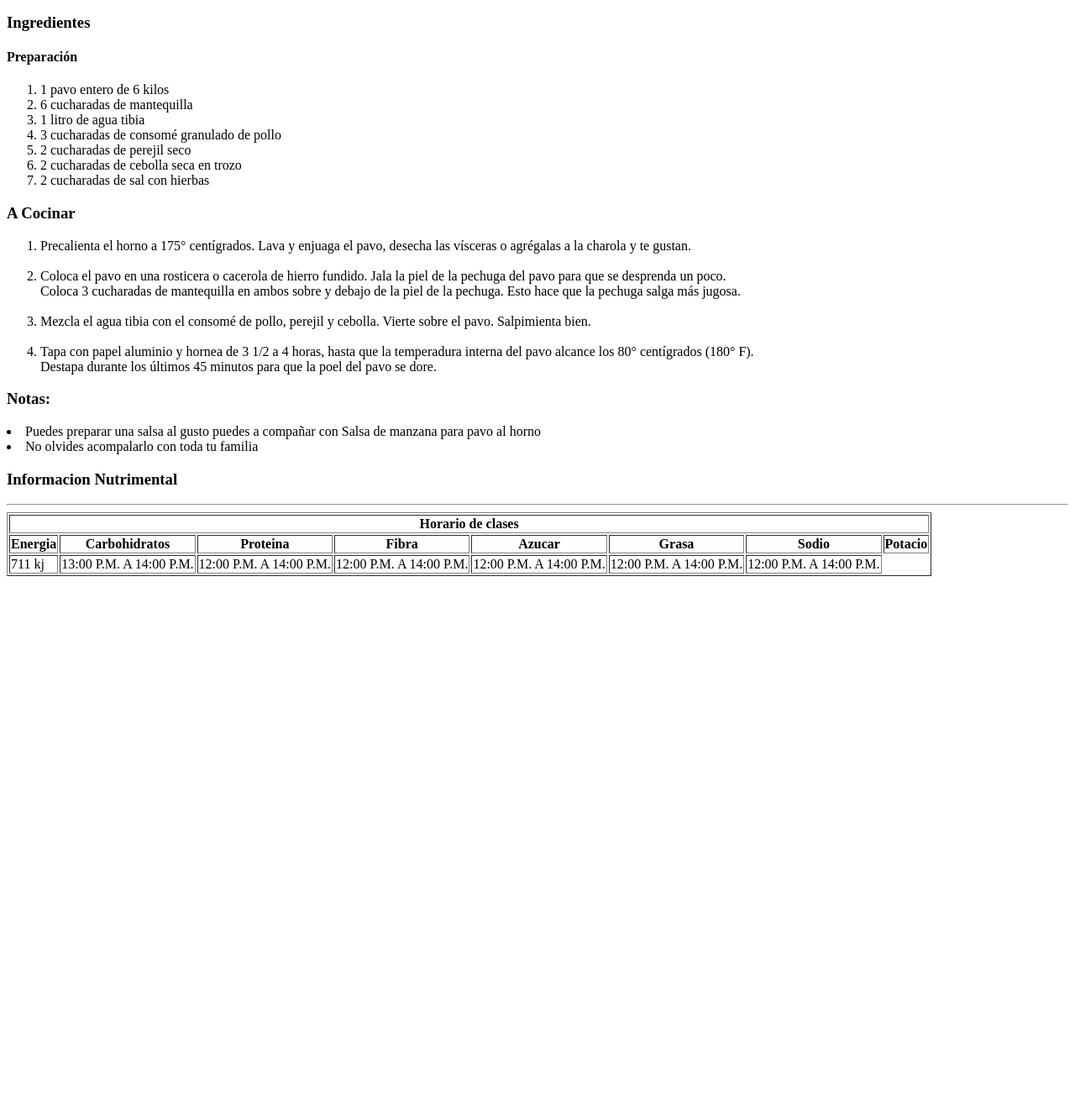
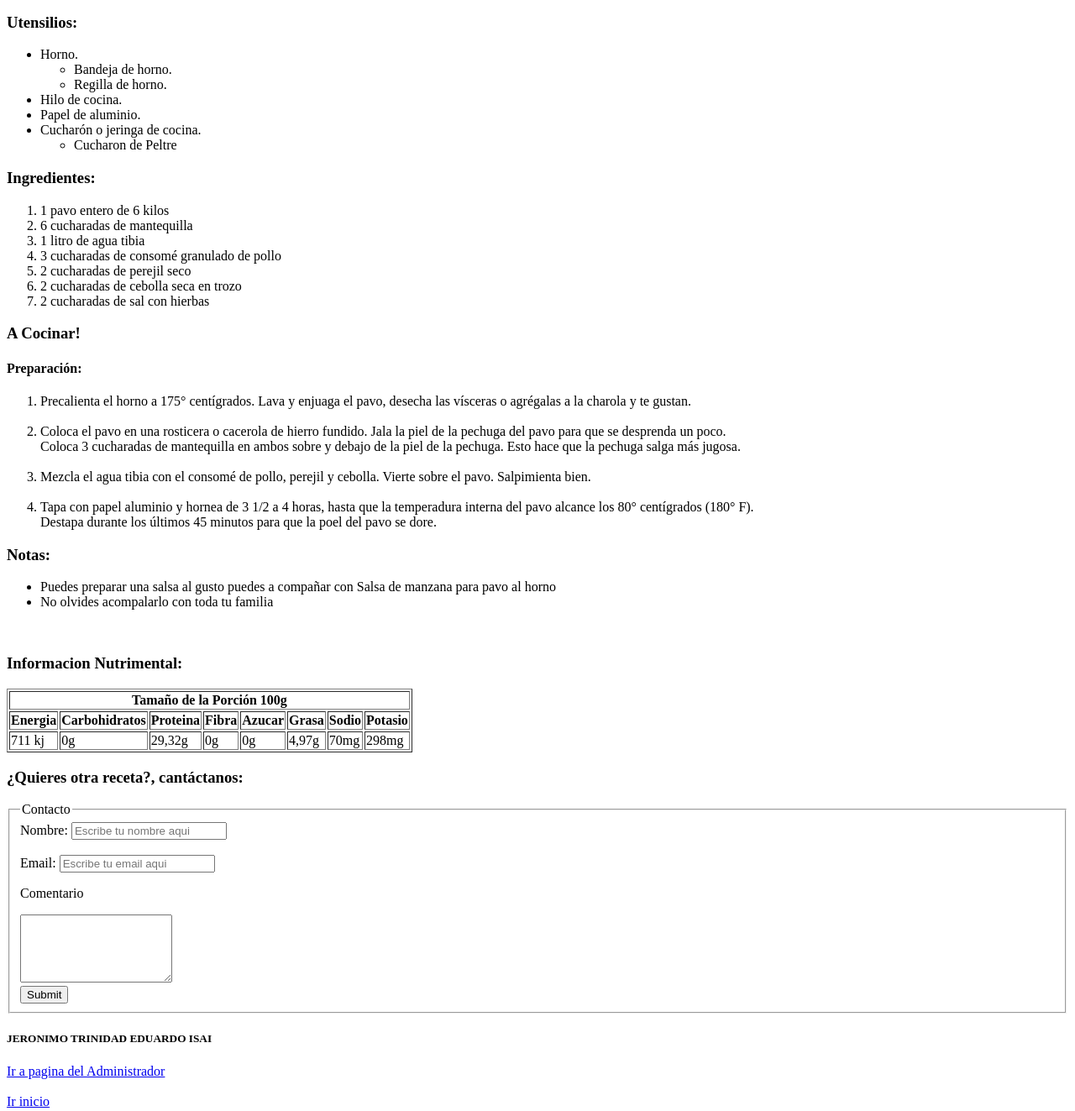
Before and after one commit to EduardoJeronimo/HTML, a plain HTML site: page ACTIVIDAD_1/Receta.html in a window 1280 px wide. Shown: the part 489-1812 px from the top of the page at 84% size. Before the commit the page ends 1183 px from the top, so only its background shows below. Drawn offline with Linux system fonts and the light colour scheme.

Commit message:
Terminado

```diff
--- a/ACTIVIDAD_1/Receta.html
+++ b/ACTIVIDAD_1/Receta.html
@@ -6,20 +6,32 @@
     <title>RECETAS</title>
 </head>
 <body>
-    <h1>Pavo al horno </h1>
+    <h1>Pavo al Horno</h1>
 
     <img src="descarga.jpeg"  width="550" height="350" alt="Horneado de Pavo">
 
     <p>
         Dicen que la elegancia está en la sencillez y esta receta no es la excepción. <br>Prepara este pavo en minutos
          con ingredientes básicos, el resultado es sorprendente.
-
     </p>
 
+    <h3>Utensilios:</h3>
 
-    <h3>Ingredientes</h3>
+    <ul>
+        <li>Horno.</li>
+        <ul>
+            <li>Bandeja de horno.</li>
+            <li>Regilla de horno.</li>
+        </ul>
+        <li>Hilo de cocina.</li>
+        <li>Papel de aluminio.</li>
+        <li>Cucharón o jeringa de cocina.</li>
+        <ul>
+            <li>Cucharon de Peltre</li>
+        </ul>
+    </ul>
 
-    <h4>Preparación</h4>
+    <h3>Ingredientes:</h3>
 
     <ol type="1">
         <li>1 pavo entero de 6 kilos</li>
@@ -31,7 +43,8 @@
         <li>2 cucharadas de sal con hierbas</li>
     </ol>
 
-    <h3>A Cocinar</h3>
+    <h3>A Cocinar!</h3>
+    <h4>Preparación:</h4>
     <ol type="1">
         <li>Precalienta el horno a 175° centígrados. Lava y enjuaga el pavo, desecha las vísceras o agrégalas a la charola y te gustan.</li>
         <br>
@@ -43,18 +56,19 @@
     </ol>
 
     <h3>Notas:</h3>
-
+    <ul>
     <li>Puedes preparar una salsa al gusto puedes a compañar con Salsa de manzana para pavo al horno </li>
     <li>No olvides acompalarlo con toda tu familia</li>
+    </ul>
+    <br>
 
-    <h3>Informacion Nutrimental</h3>
+    <h3>Informacion Nutrimental:</h3>
 
-    <Table border="1">
+
+<table border="1">
     <thead>
-
-            <th colspan="8">Horario de clases</th>
+        <th colspan="8">Tamaño de la Porción 100g</th>
         <tr>
-
             <th>Energia</th>
             <th>Carbohidratos</th>
             <th>Proteina</th>
@@ -62,27 +76,51 @@
             <th>Azucar</th>
             <th>Grasa</th>
             <th>Sodio</th>
-                <th>Potacio</th>
+            <th>Potasio</th>
         </tr>
     </thead>
-        <hr>
-        <body>
 
+    <tbody>
      <tr>
         <td>711 kj</td>
-                <td>13:00 P.M. A 14:00 P.M.</td>
-                <td>12:00 P.M. A 14:00 P.M.</td>
-                <td>12:00 P.M. A 14:00 P.M.</td>
-                <td>12:00 P.M. A 14:00 P.M.</td>
-                <td>12:00 P.M. A 14:00 P.M.</td>
-                <td>12:00 P.M. A 14:00 P.M.</td>
+        <td>0g</td>
+        <td>29,32g</td>
+        <td>0g</td>
+        <td>0g</td>
+        <td>4,97g</td>
+        <td>70mg</td>
+        <td>298mg</td>
      </tr>
+    </tbody>
 
-        </body>
-       </Table>
+</table>
 
+    <h3>¿Quieres otra receta?, cantáctanos:</h3>
+    <form id="Formulario">
+        <fieldset>
+            <legend>Contacto</legend>
 
+            <label>Nombre:</label>
 
+            <input type="text" name="Nombre" id="Nombre" placeholder="Escribe tu nombre aqui" required>
+            <br>
+            <br>
+            <label>Email:</label>
+
+            <input type="email" name="email" id="email" placeholder="Escribe tu email aqui" required>
+
+            <p>Comentario</p>
+            <textarea name="texto" id="texto" cols="20" rows="5"></textarea>
+            <br>
+            <input type="submit" name="Enviar" id="Enviar">
+        </fieldset>
+    </form>
+
+            <h5>JERONIMO TRINIDAD EDUARDO ISAI</h5>
+            <a href="https://github.com/EduardoJeronimo/HTML" target="_blank">Ir a pagina del Administrador</a>
+            <br>
+            <br>
+            <a href="Receta.html" target="_parent">Ir inicio</a>
 
 </body>
 </html>
```
Also changed, not shown: idenx.html (+3 -3 lines). Lines whose indentation alone changed are shown as unchanged.
